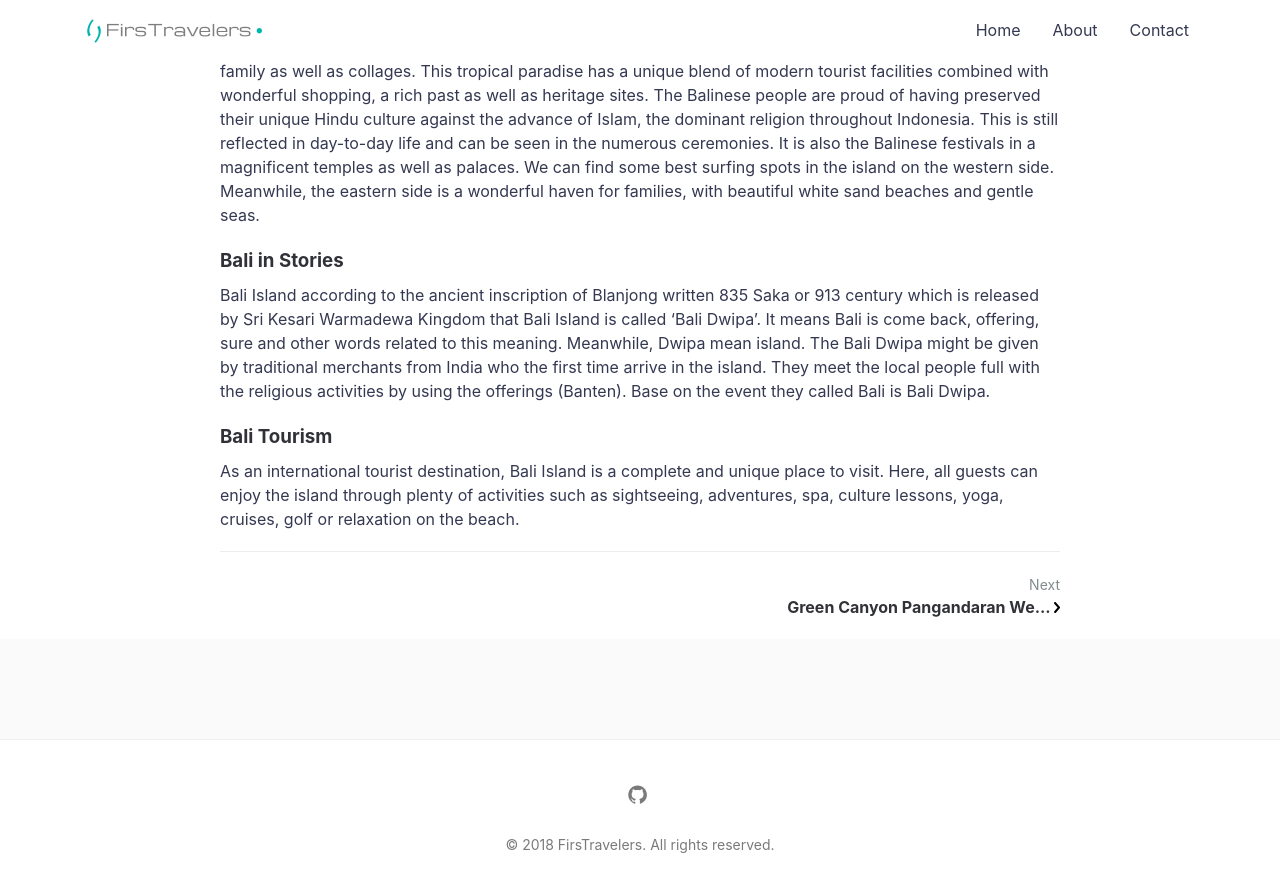
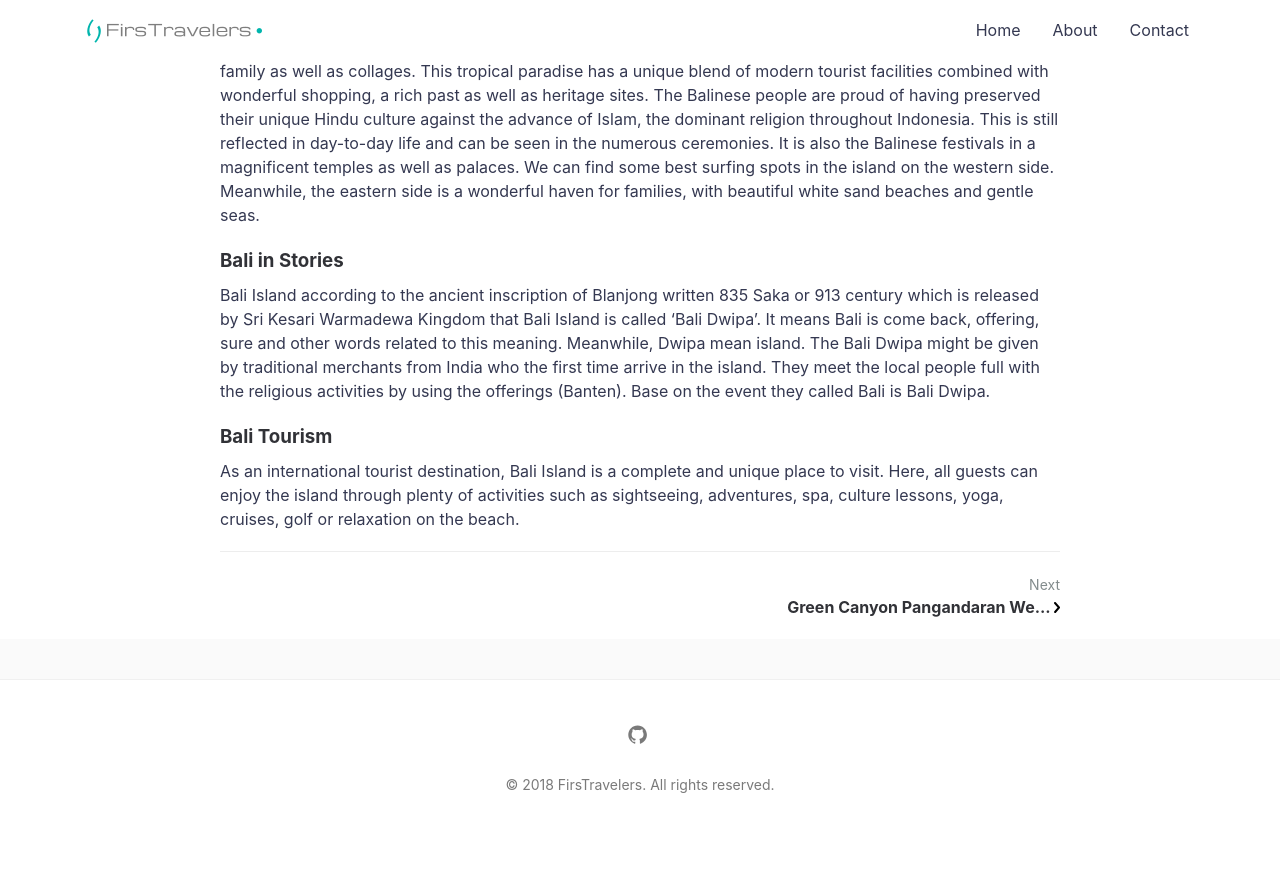
Before and after one commit to artipedia/firstravelers, a Jekyll site: the page built from _posts/2018-08-11-bali-is-wonderful-island.md, in a window 1280 px wide and 900 px high, scrolled down 869 px. Shown: the top 892 px of the window. Built offline with Jekyll 4.4.1, drawn with Linux system fonts in a browser that asks for light colours; a script that is not in the unit is left out; comment, search, counter and statistics services are not loaded; after the commit the page ends 1709 px from its top, so only the background shows below that.

Commit message:
Update post.html

```diff
--- a/_layouts/post.html
+++ b/_layouts/post.html
@@ -87,7 +87,7 @@ layout: compress
 
     <div class="comments">
       <div class="container">
-        <div class="post-content">
+        <div class="post-content comments">
 
           {% include disqus.html %}
 
```
